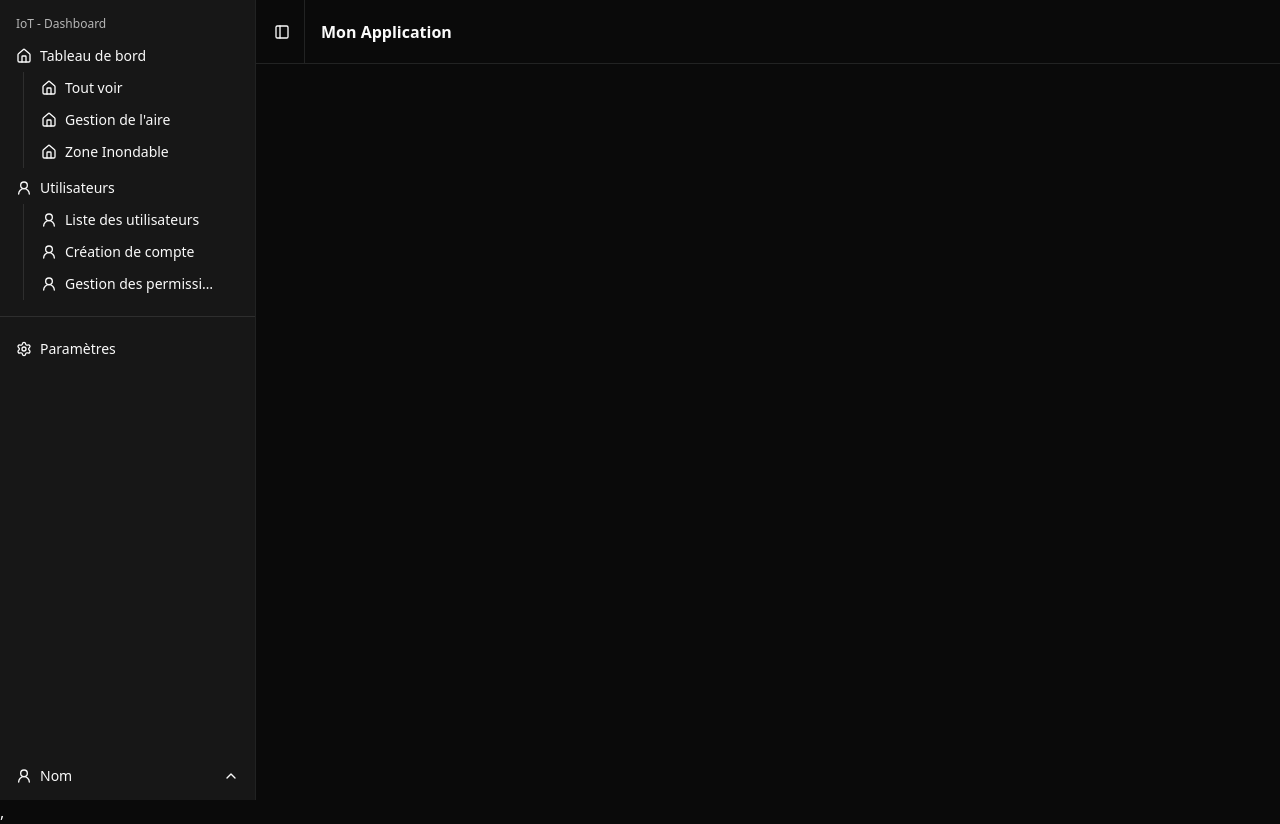
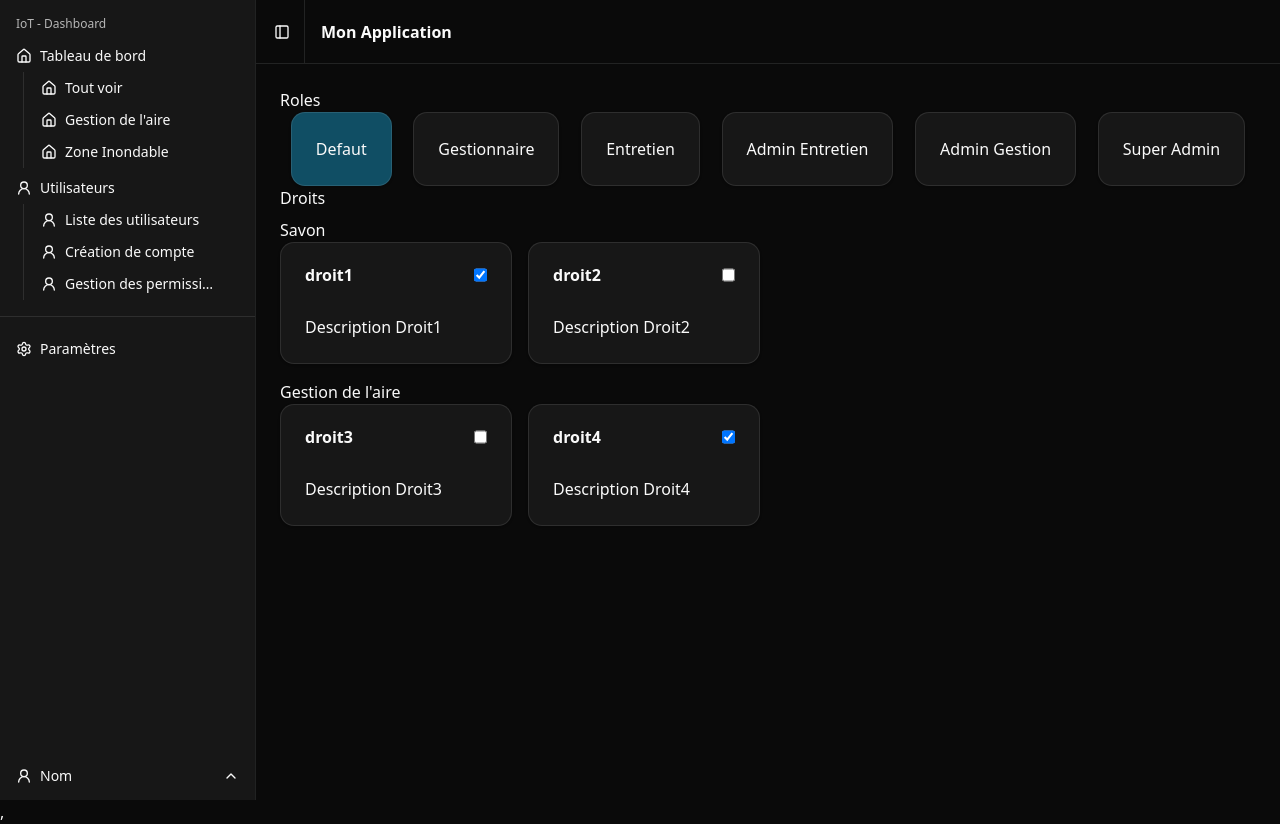
Before and after one commit to IOT-Project-3/Dashboard-IoT, a React (Vite) app: page /admin/permissions in a window 1280 px wide. Built offline with nearby package versions, Linux system fonts and the light colour scheme.

Commit message:
Fonctionnel

```diff
--- a/src/components/common/Graphs.jsx
+++ b/src/components/common/Graphs.jsx
@@ -23,10 +23,6 @@ function Graphs({ chartData }) {
   const [params, setParams] = useState(null);
   const [yAxisConfigs, setYAxisConfigs] = useState(null);
   const [isLoading, setIsLoading] = useState(true);
-
-  if (!chartData || !chartData[0] || Object.keys(chartData[0]).length < 1) {
-    return <div>No data</div>;
-  }
 
   function getTrendAndPercentage(tocheck) {
     const len = chartData.length - 1;
@@ -144,7 +140,11 @@ function Graphs({ chartData }) {
       setIsLoading(false);
     }
     void fetchData();
-  }, []);
+  });
+
+  if (!chartData || !chartData[0] || Object.keys(chartData[0]).length < 1) {
+    return <div>No data</div>;
+  }
 
   if (isLoading) {
     return <div>Chargement...</div>;
--- a/src/pages/GestionPermissions.jsx
+++ b/src/pages/GestionPermissions.jsx
@@ -1,7 +1,186 @@
-import React from "react";
+import React, { useEffect, useState } from "react";
+import {
+  Card,
+  CardContent,
+  CardHeader,
+  CardTitle,
+} from "@/components/ui/card.jsx";
 
 function GestionPermissions() {
-  return <div></div>;
+  const [roles, setRoles] = useState([
+    "Defaut",
+    "Gestionnaire",
+    "Entretien",
+    "Admin Entretien",
+    "Admin Gestion",
+    "Super Admin",
+  ]);
+  const [currentRole, setCurrentRole] = useState(null);
+  const [isLoading, setIsLoading] = useState(true);
+  const [toutDroits, setToutDroits] = useState({
+    Defaut: [
+      [
+        "Savon",
+        [
+          {
+            libelle: "droit1",
+            description: "Description droit1",
+            active: true,
+          },
+          {
+            libelle: "droit2",
+            description: "Description droit2",
+            active: false,
+          },
+        ],
+      ],
+      [
+        "Gestion de l'aire",
+        [
+          {
+            libelle: "droit3",
+            description: "Description droit3",
+            active: false,
+          },
+          {
+            libelle: "droit4",
+            description: "Description droit4",
+            active: true,
+          },
+        ],
+      ],
+    ],
+    "Super Admin": [
+      [
+        "Savon",
+        [
+          {
+            libelle: "droit1",
+            description: "Description droit1",
+            active: true,
+          },
+          {
+            libelle: "droit2",
+            description: "Description droit2",
+            active: true,
+          },
+        ],
+      ],
+      [
+        "Gestion de l'aire",
+        [
+          {
+            libelle: "droit3",
+            description: "Description droit3",
+            active: true,
+          },
+          {
+            libelle: "droit4",
+            description: "Description droit4",
+            active: true,
+          },
+        ],
+      ],
+    ],
+  });
+  const [droits, setDroits] = useState(null);
+
+  function getDroits(role) {
+    const keys = Object.keys(toutDroits);
+    if (keys.includes(role)) {
+      return [...toutDroits[role]];
+    } else {
+      return [...toutDroits["Defaut"]];
+    }
+    // A remplacer
+    // GET : Droits
+  }
+
+  function updateDroits(indexType, indexDroit) {
+    let tempDroits = [...droits];
+    tempDroits[indexType][1][indexDroit].active =
+      !tempDroits[indexType][1][indexDroit].active;
+    setDroits(tempDroits);
+    // POST : Update droit pour le role en BDD
+  }
+
+  function updateRole(role) {
+    let tempDroits = { ...toutDroits };
+    tempDroits[currentRole] = [...droits];
+    setToutDroits(tempDroits);
+    setCurrentRole(role);
+    setDroits(getDroits(role));
+  }
+
+  useEffect(() => {
+    function fetchData() {
+      if (currentRole === null) {
+        const futurRole = roles[0];
+        setCurrentRole(futurRole);
+        setDroits(getDroits(futurRole));
+      } else {
+        setDroits(getDroits(currentRole));
+      }
+      setIsLoading(false);
+    }
+    if (isLoading) {
+      void fetchData();
+    }
+  });
+
+  if (isLoading) {
+    return <div>Chargement...</div>;
+  }
+
+  return (
+    <div>
+      <h2>Roles</h2>
+      <div className="flex justify-around">
+        {roles.map((role, key) => (
+          <Card
+            key={key}
+            className={currentRole === role ? "bg-cyan-900 w-fit" : "w-fit"}
+            onClick={() => {
+              if (currentRole !== role) {
+                updateRole(role);
+              }
+            }}
+          >
+            <div className={"w-fit"}>
+              <CardContent className={"capitalize w-fit"}>{role}</CardContent>
+            </div>
+          </Card>
+        ))}
+      </div>
+      <h2>Droits</h2>
+      <div className={"flex flex-col"}>
+        {droits.map((droitData, key) => (
+          <div key={key} className={"py-2"}>
+            <h2>{droitData[0]}</h2>
+            <div className="grid grid-cols-4 gap-4">
+              {droitData[1].map((droit, key2) => (
+                <Card key={key2}>
+                  <CardHeader>
+                    <div className={"flex justify-between"}>
+                      <CardTitle>{droit.libelle}</CardTitle>
+                      <input
+                        type={"checkbox"}
+                        onChange={() => updateDroits(key, key2)}
+                        checked={droit.active}
+                      ></input>
+                    </div>
+                  </CardHeader>
+                  <CardContent>
+                    <p className={"capitalize"}>{droit.description}</p>
+                  </CardContent>
+                </Card>
+              ))}
+            </div>
+          </div>
+        ))}
+      </div>
+    </div>
+  );
 }
 
 export default GestionPermissions;
--- a/src/pages/ToutVoir.jsx
+++ b/src/pages/ToutVoir.jsx
@@ -1,7 +1,13 @@
 import React from "react";
+import GestionPermissions from "@/pages/GestionPermissions.jsx";
 
 function ToutVoir() {
-  return <h1>Page tout voir</h1>;
+  return (
+    <>
+      <h1>Page tout voir</h1>
+      <GestionPermissions />
+    </>
+  );
 }
 
 export default ToutVoir;
```
Also changed, not shown: 1 other file (tests, documents, lock files or other folders).
